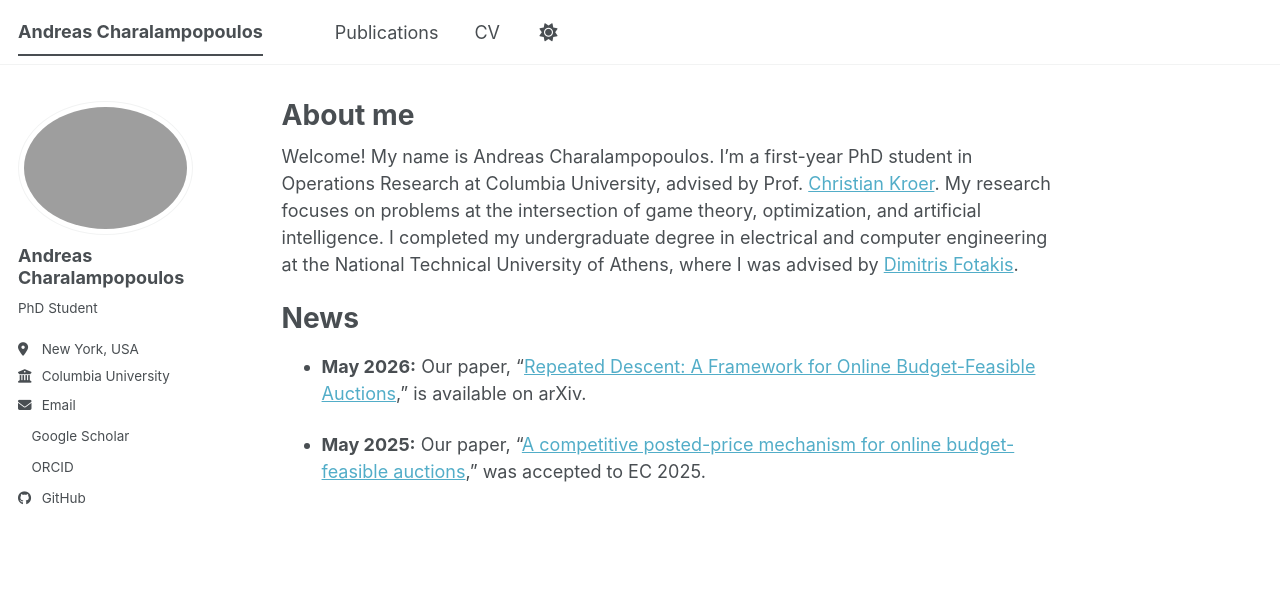
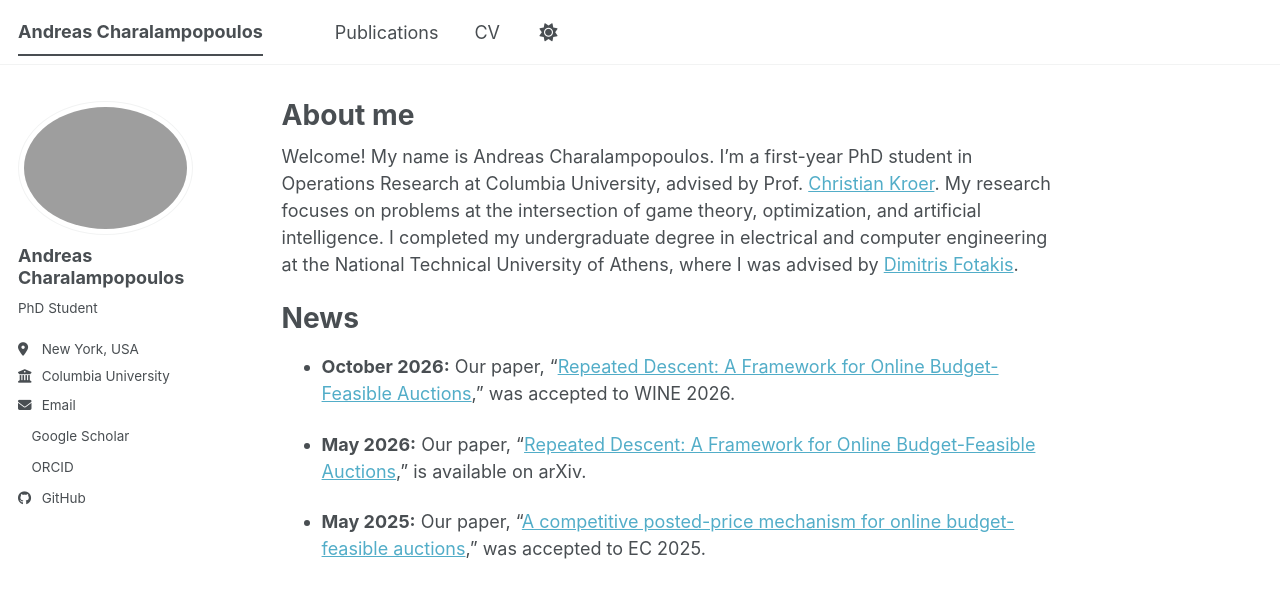
Before and after one commit to AndreasCharalamp/AndreasCharalamp.github.io, a Jekyll site: the page built from _pages/about.md, in a window 1280 px wide. Shown: the top 598 px of the page. Built offline with Jekyll 4.4.1, drawn with Linux system fonts in a browser that asks for light colours; a style sheet for code colours, icons or effects is not loaded.

Commit message:
Add WINE 2026 acceptance of Repeated Descent to news
Co-Authored-By: Claude Opus 5.5 <noreply@anthropic.com>
Claude-Session: https://claude.ai/code/session_011ytZhav2chkLddLPBfEady

```diff
--- a/_pages/about.md
+++ b/_pages/about.md
@@ -10,6 +10,8 @@ redirect_from:
 Welcome! My name is Andreas Charalampopoulos. I'm a first-year PhD student in Operations Research at Columbia University, advised by Prof. [Christian Kroer](https://www.columbia.edu/~ck2945/). My research focuses on problems at the intersection of game theory, optimization, and artificial intelligence. I completed my undergraduate degree in electrical and computer engineering at the National Technical University of Athens, where I was advised by [Dimitris Fotakis](http://www.softlab.ntua.gr/~fotakis/).
 
 # News
+- **October 2026:** Our paper, “[Repeated Descent: A Framework for Online Budget-Feasible Auctions](https://arxiv.org/pdf/2606.01142),” was accepted to WINE 2026.
+
 - **May 2026:** Our paper, “[Repeated Descent: A Framework for Online Budget-Feasible Auctions](https://arxiv.org/pdf/2606.01142),” is available on arXiv.
 
 - **May 2025:** Our paper, “[A competitive posted-price mechanism for online budget-feasible auctions](https://dl.acm.org/doi/pdf/10.1145/3736252.3742668),” was accepted to EC 2025.
```
